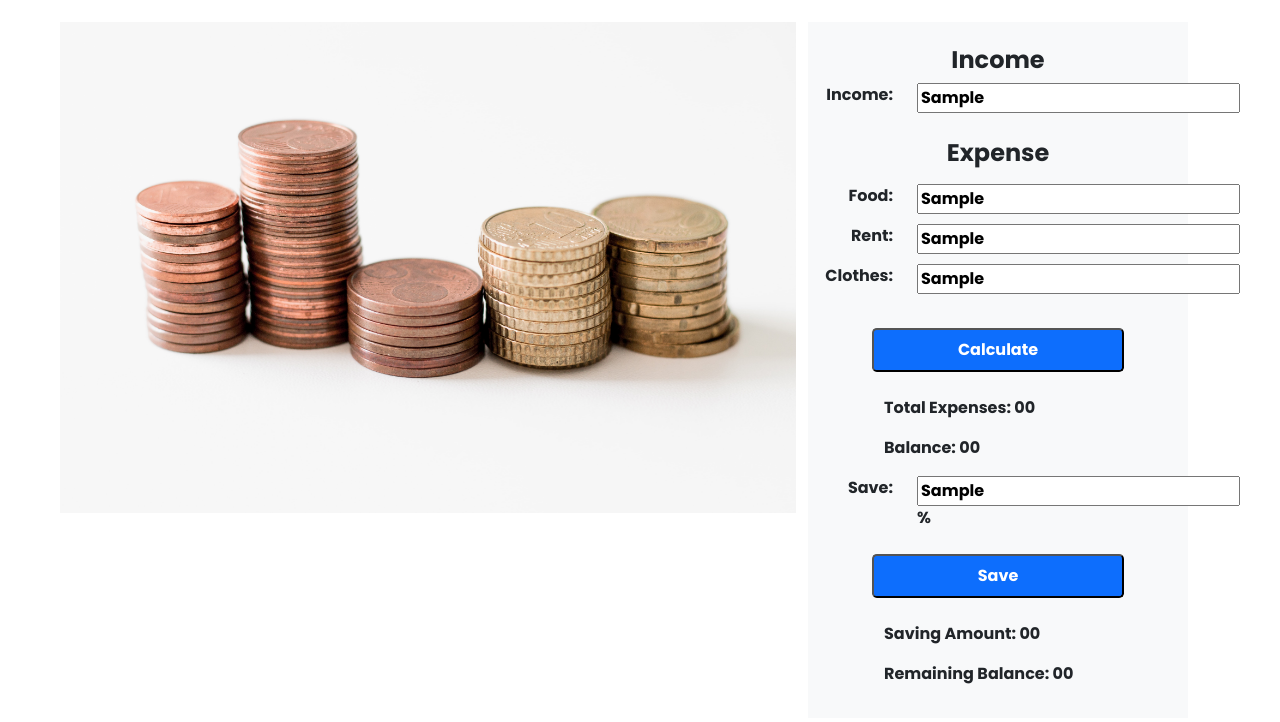
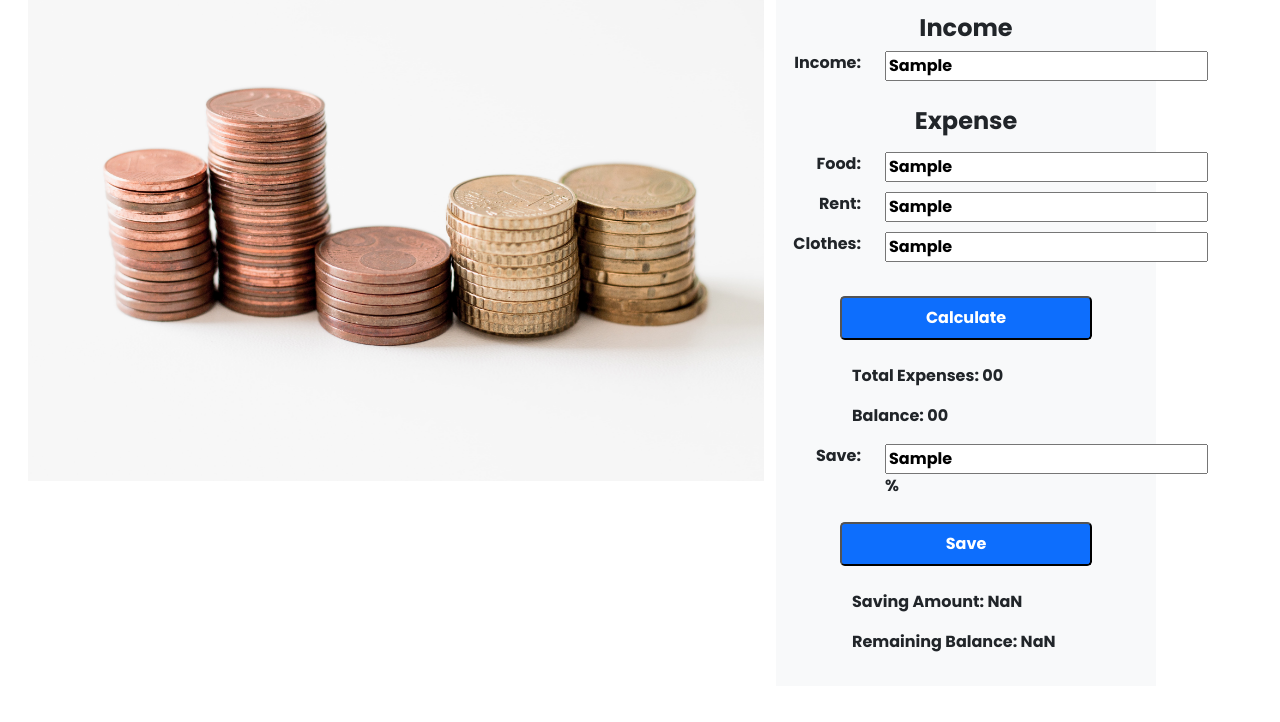
Before and after one commit to pushpitanandy/money-master, a plain HTML site: page index.html in a window 1280 px wide. Both pictures are taken after typing "Sample", "Sample", "Sample", "Sample", "Sample" into the empty fields and a click on the button "Save". Shown: the part 90-812 px from the top of the page. Drawn offline with nearby package versions, Linux system fonts and the light colour scheme.

Commit message:
save button event handled

```diff
--- a/index.html
+++ b/index.html
@@ -21,7 +21,7 @@
         <h1 class="text-success text-center">Finance Expert</h1>
     </header>
     <main>
-        <section class="container m-5 d-flex">
+        <section class="container m-3 d-flex">
             <div class="row">
                 <!-- image section  -->
                 <div class="col-8">
--- a/js/calculate.js
+++ b/js/calculate.js
@@ -6,6 +6,7 @@ function getInputValue(inputId) {
 }
 // calculate button event handler
 document.getElementById('calculate-button').addEventListener('click', function () {
+
     //getting the values from input fields
     const userIncome = getInputValue('income-input');
     const foodExpense = getInputValue('food-input');
@@ -20,3 +21,20 @@ document.getElementById('calculate-button').addEventListener('click', function (
     const balance = userIncome - totalExpense;
     document.getElementById('balance').innerText = balance;
 });
+
+//save button event handler
+document.getElementById('save-button').addEventListener('click', function () {
+
+    //getting values from input fields
+    const percentageSaving = getInputValue('save-input');
+    const userIncome = getInputValue('income-input');
+
+    //calculating and setting saving amount
+    let saving = (userIncome / 100) * percentageSaving;
+    document.getElementById('saving-amount').innerText = saving;
+
+    //calculating and setting remaining balance
+    let currentBalance = parseFloat(document.getElementById('balance').innerText);
+    const remainingBalance = currentBalance - saving;
+    document.getElementById('remaining-balance').innerText = remainingBalance;
+})
```
